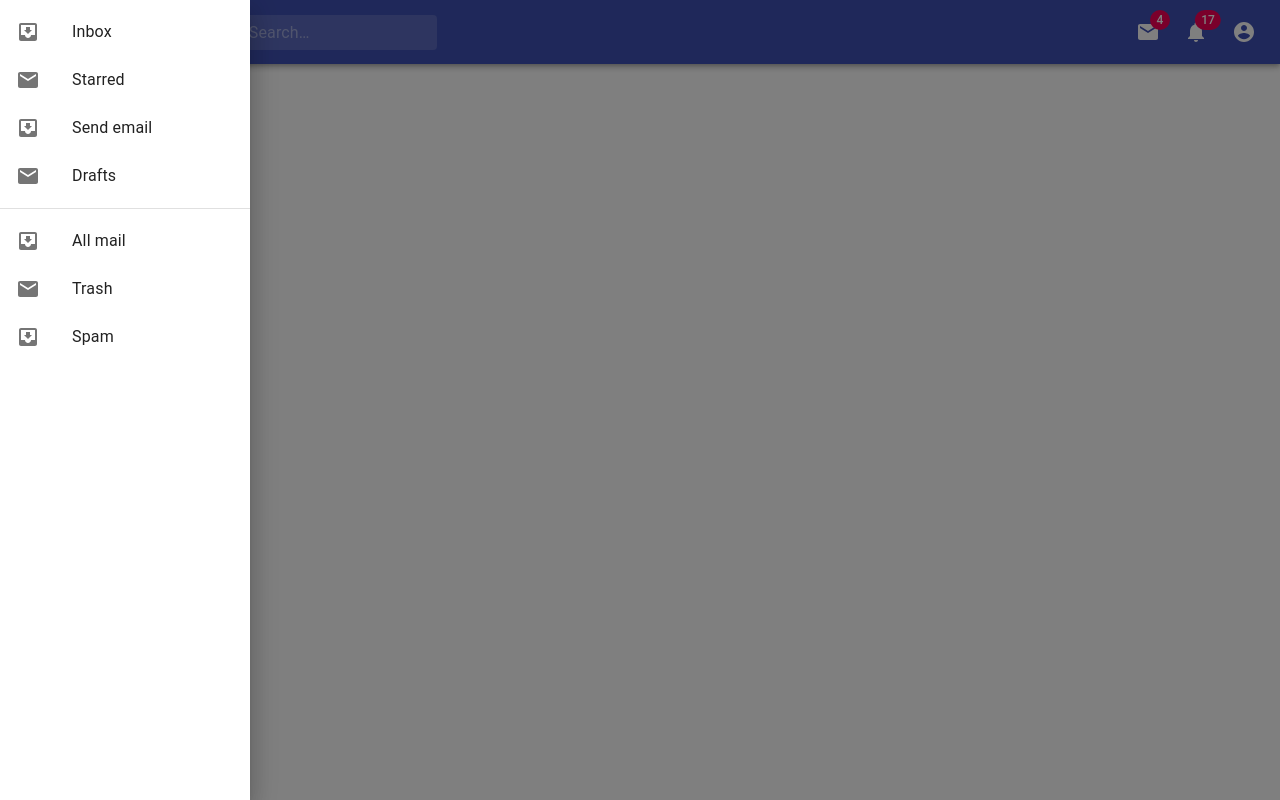
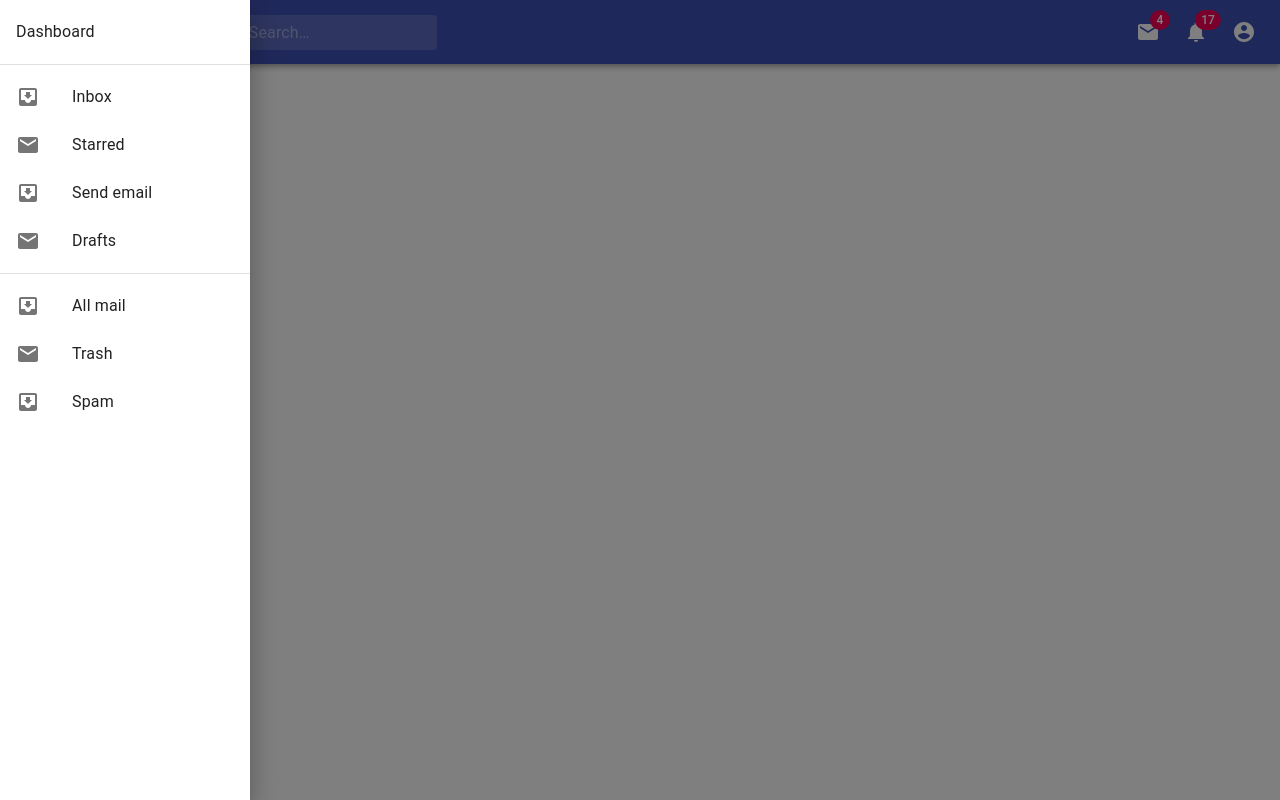
Before and after one commit to gsahadevan/react-material-ui-dashboard, a React (Create React App) app: page / in a window 1280 px wide. Both pictures are taken after a click on the button 36 px from the left and 32 px from the top of the page. Built offline with nearby package versions, Linux system fonts and the light colour scheme.

Commit message:
removing un-wanted files

```diff
--- a/src/About.js
+++ /dev/null
@@ -1,9 +0,0 @@
-function About() {
-  return (
-    <div className='About'>
-      <h1>About Page</h1>
-    </div>
-  );
-}
-
-export default About;
--- a/src/App.js
+++ b/src/App.js
@@ -1,8 +1,6 @@
 import './App.css';
 import Header from './Header';
-import Nav from './Nav';
-import Career from './Career';
-import About from './About';
+import Dashboard from './views/Dashboard';
 
 import { BrowserRouter as Router, Switch, Route } from 'react-router-dom';
 
@@ -11,19 +9,13 @@ function App() {
     <Router>
       <div className='App'>
         <Header />
-        <Nav />
         <Switch>
-          <Route path='/' exact component={Home} />
-          <Route path='/about' component={About} />
-          <Route path='/career' component={Career} />
+          <Route exact path='/' component={Dashboard} />
+          <Route path='/dashboard' component={Dashboard} />
         </Switch>
       </div>
     </Router>
   );
 }
 
-const Home = () => {
-  return <div>Home page </div>;
-};
-
 export default App;
--- a/src/Career.js
+++ /dev/null
@@ -1,9 +0,0 @@
-function Career() {
-  return (
-    <div>
-      <h1>Career</h1>
-    </div>
-  );
-}
-
-export default Career;
--- a/src/Header.js
+++ b/src/Header.js
@@ -22,6 +22,7 @@ import ListItem from '@material-ui/core/ListItem';
 import ListItemIcon from '@material-ui/core/ListItemIcon';
 import ListItemText from '@material-ui/core/ListItemText';
 import InboxIcon from '@material-ui/icons/MoveToInbox';
+import { Link } from 'react-router-dom';
 
 const useStyles = makeStyles((theme) => ({
   grow: {
@@ -155,6 +156,12 @@ export default function Header() {
       onClick={toggleDrawer(anchor, false)}
       onKeyDown={toggleDrawer(anchor, false)}
     >
+      <List>
+        <ListItem button component={Link} to='/dashboard'>
+          <ListItemText primary='Dashboard' />
+        </ListItem>
+      </List>
+      <Divider />
       <List>
         {['Inbox', 'Starred', 'Send email', 'Drafts'].map((text, index) => (
           <ListItem button key={text}>
--- a/src/Nav.js
+++ /dev/null
@@ -1,12 +0,0 @@
-function Nav() {
-  return (
-    <nav>
-      <ul>
-        <li>About</li>
-        <li>Career</li>
-      </ul>
-    </nav>
-  );
-}
-
-export default Nav;
--- /dev/null
+++ b/src/views/Dashboard/index.js
@@ -0,0 +1,9 @@
+function Dashboard() {
+  return (
+    <div class='row'>
+      <h1>Dashboard</h1>
+    </div>
+  );
+}
+
+export default Dashboard;
```
Also changed, not shown: src/routes/index.js (deleted, +0 -11 lines).
